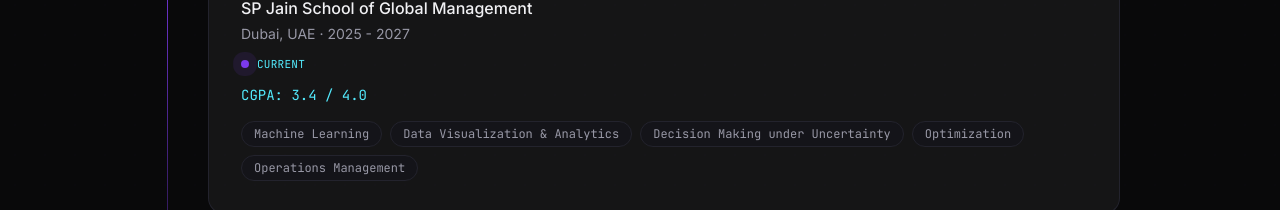
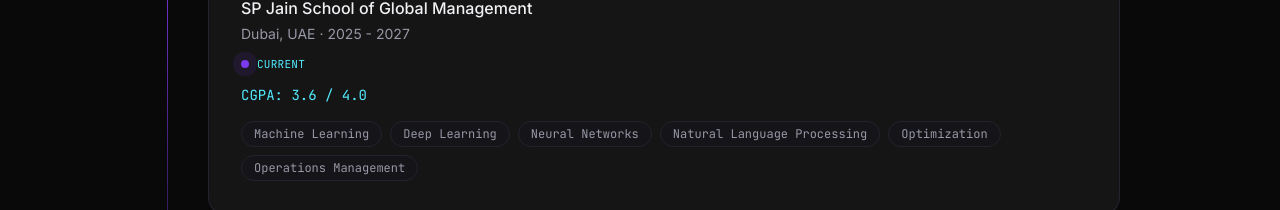
Before and after one commit to KartikJoshi23/portfolio-website, a Next.js app: page / in a window 1280 px wide. Shown: the part 4960-5170 px from the top of the page. Built offline with nearby package versions, Linux system fonts and the light colour scheme.

Commit message:
Update education: CGPA to 3.6/4.0; add Deep Learning, Neural Networks, NLP; remove Data Visualization & Analytics and Decision Making under Uncertainty

```diff
--- a/src/data/education.ts
+++ b/src/data/education.ts
@@ -7,11 +7,12 @@
         location: 'Dubai, UAE',
         period: '2025 - 2027',
         status: 'current',
-        cgpa: '3.4 / 4.0',
+        cgpa: '3.6 / 4.0',
         coursework: [
             'Machine Learning',
-            'Data Visualization & Analytics',
-            'Decision Making under Uncertainty',
+            'Deep Learning',
+            'Neural Networks',
+            'Natural Language Processing',
             'Optimization',
             'Operations Management',
         ],
```
